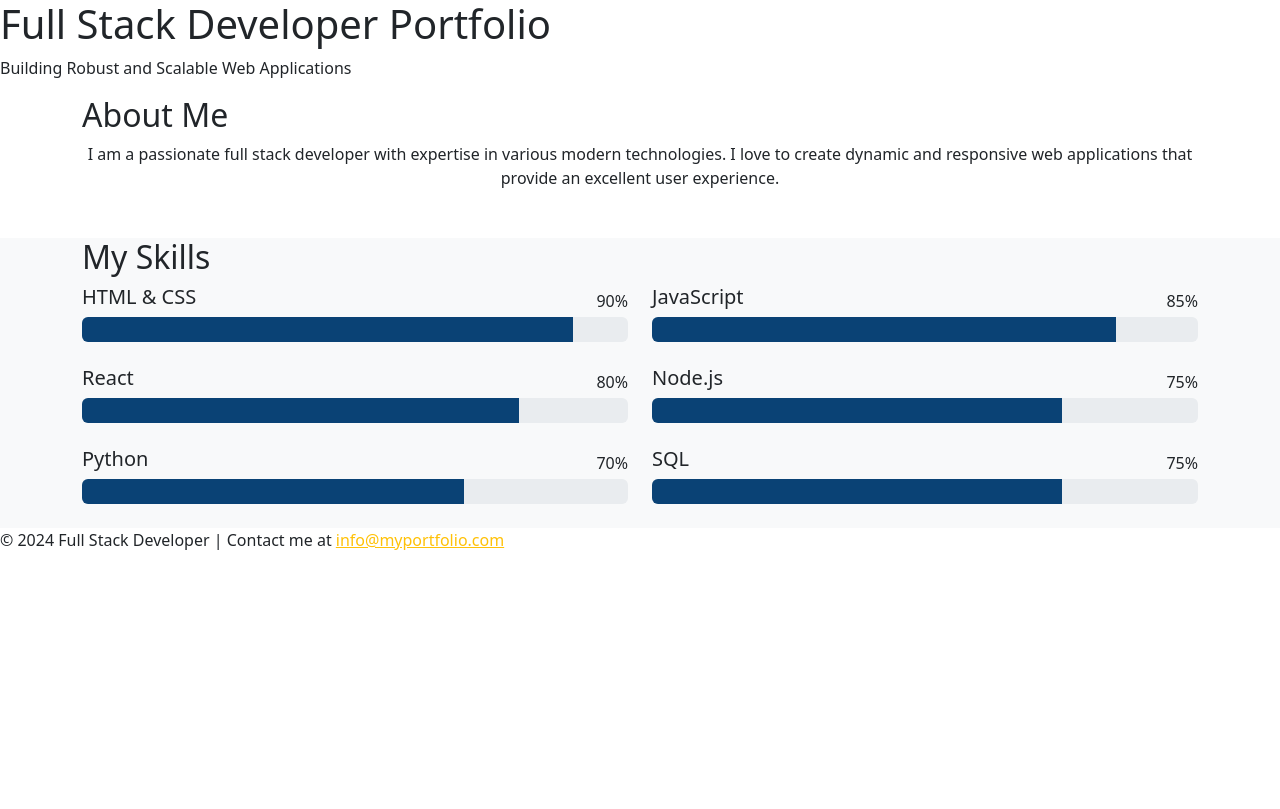
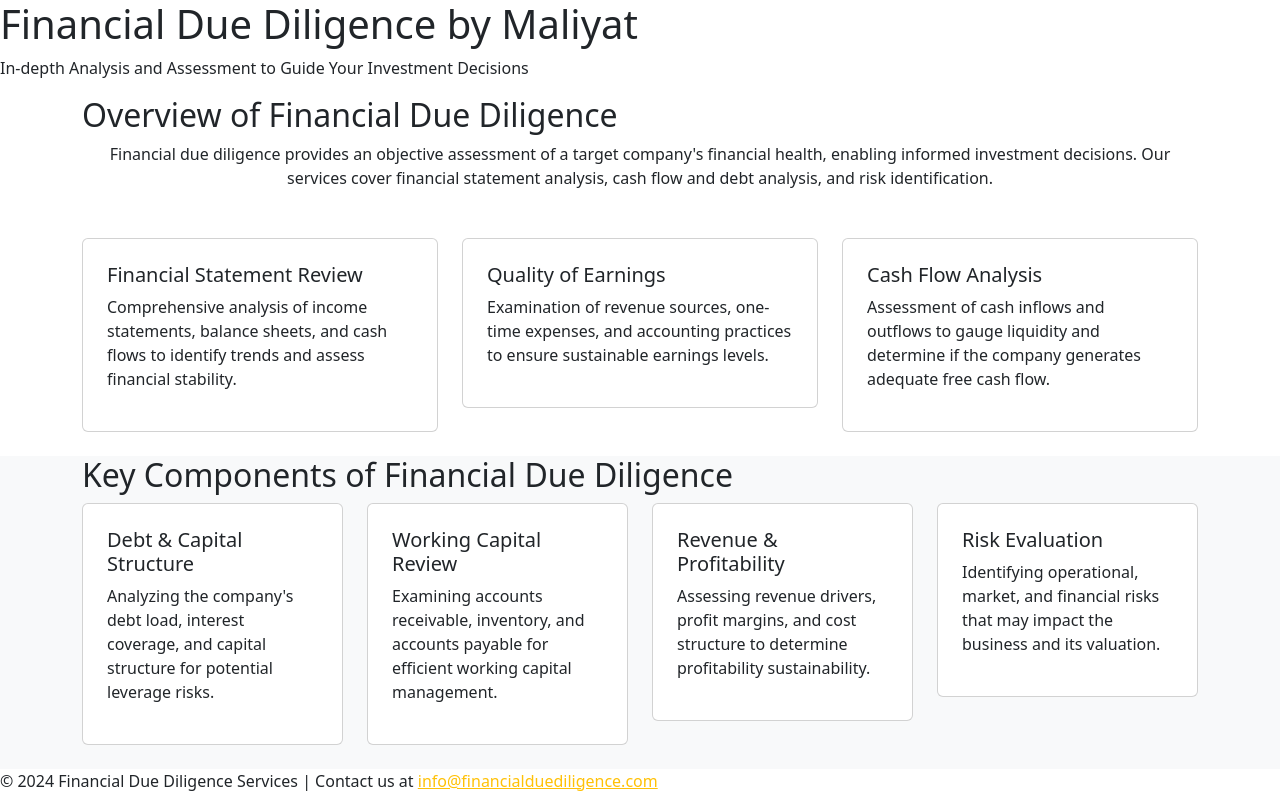
Before and after one commit to devmuddasir/maliyat, a plain HTML site: page index.html in a window 1280 px wide. Drawn offline with nearby package versions, Linux system fonts and the light colour scheme.

Commit message:
Update index.html

```diff
--- a/index.html
+++ b/index.html
@@ -3,7 +3,7 @@
 <head>
     <meta charset="UTF-8">
     <meta name="viewport" content="width=device-width, initial-scale=1.0">
-    <title>Full Stack Developer Portfolio</title>
+    <title>Financial Due Diligence Services by Maliyat</title>
 
     <!-- Bootstrap 5 for Layout and Grid -->
     <link href="https://cdnjs.cloudflare.com/ajax/libs/bootstrap/5.3.0/css/bootstrap.min.css" rel="stylesheet">
@@ -11,96 +11,74 @@
     <!-- Google Fonts -->
     <link href="https://fonts.googleapis.com/css2?family=Poppins:wght@400;600&display=swap" rel="stylesheet">
 
-    <!-- Custom Styles -->
-    <link rel="stylesheet" href="styles.css">
+    <!-- Custom CSS -->
+    <link rel="stylesheet" href="css/styles.css">
 </head>
 <body>
 
     <!-- Header -->
     <header>
-        <h1>Full Stack Developer Portfolio</h1>
-        <p>Building Robust and Scalable Web Applications</p>
+        <h1>Financial Due Diligence by Maliyat</h1>
+        <p>In-depth Analysis and Assessment to Guide Your Investment Decisions</p>
     </header>
 
-    <!-- Overview Section -->
+    <!-- Financial Due Diligence Overview Section -->
     <section id="overview" class="section">
         <div class="container">
-            <h2 class="section-title" data-gsap>About Me</h2>
+            <h2 class="section-title" data-gsap>Overview of Financial Due Diligence</h2>
             <p class="text-center mb-5" data-gsap>
-                I am a passionate full stack developer with expertise in various modern technologies. I love to create dynamic and responsive web applications that provide an excellent user experience.
+                Financial due diligence provides an objective assessment of a target company's financial health, enabling informed investment decisions. Our services cover financial statement analysis, cash flow and debt analysis, and risk identification.
             </p>
+            <div class="row">
+                <div class="col-lg-4 col-md-6 mb-4" data-gsap>
+                    <div class="card p-4">
+                        <h5>Financial Statement Review</h5>
+                        <p>Comprehensive analysis of income statements, balance sheets, and cash flows to identify trends and assess financial stability.</p>
+                    </div>
+                </div>
+                <div class="col-lg-4 col-md-6 mb-4" data-gsap>
+                    <div class="card p-4">
+                        <h5>Quality of Earnings</h5>
+                        <p>Examination of revenue sources, one-time expenses, and accounting practices to ensure sustainable earnings levels.</p>
+                    </div>
+                </div>
+                <div class="col-lg-4 col-md-6 mb-4" data-gsap>
+                    <div class="card p-4">
+                        <h5>Cash Flow Analysis</h5>
+                        <p>Assessment of cash inflows and outflows to gauge liquidity and determine if the company generates adequate free cash flow.</p>
+                    </div>
+                </div>
+            </div>
         </div>
     </section>
 
-    <!-- Skills Section -->
-    <section id="skills" class="section bg-light">
+    <!-- Key Components of Financial Due Diligence Section -->
+    <section id="key-components" class="section bg-light">
         <div class="container">
-            <h2 class="section-title" data-gsap>My Skills</h2>
+            <h2 class="section-title" data-gsap>Key Components of Financial Due Diligence</h2>
             <div class="row">
-                <div class="col-md-6 mb-4" data-gsap>
-                    <div class="skill-item">
-                        <div class="d-flex justify-content-between align-items-center">
-                            <h5>HTML & CSS</h5>
-                            <span>90%</span>
-                        </div>
-                        <div class="progress" style="height: 25px;">
-                            <div class="progress-bar" role="progressbar" style="width: 90%; background-color: #0a4275;" aria-valuenow="90" aria-valuemin="0" aria-valuemax="100"></div>
-                        </div>
+                <div class="col-lg-3 col-md-6 mb-4" data-gsap>
+                    <div class="card p-4">
+                        <h5>Debt & Capital Structure</h5>
+                        <p>Analyzing the company's debt load, interest coverage, and capital structure for potential leverage risks.</p>
                     </div>
                 </div>
-                <div class="col-md-6 mb-4" data-gsap>
-                    <div class="skill-item">
-                        <div class="d-flex justify-content-between align-items-center">
-                            <h5>JavaScript</h5>
-                            <span>85%</span>
-                        </div>
-                        <div class="progress" style="height: 25px;">
-                            <div class="progress-bar" role="progressbar" style="width: 85%; background-color: #0a4275;" aria-valuenow="85" aria-valuemin="0" aria-valuemax="100"></div>
-                        </div>
+                <div class="col-lg-3 col-md-6 mb-4" data-gsap>
+                    <div class="card p-4">
+                        <h5>Working Capital Review</h5>
+                        <p>Examining accounts receivable, inventory, and accounts payable for efficient working capital management.</p>
                     </div>
                 </div>
-                <div class="col-md-6 mb-4" data-gsap>
-                    <div class="skill-item">
-                        <div class="d-flex justify-content-between align-items-center">
-                            <h5>React</h5>
-                            <span>80%</span>
-                        </div>
-                        <div class="progress" style="height: 25px;">
-                            <div class="progress-bar" role="progressbar" style="width: 80%; background-color: #0a4275;" aria-valuenow="80" aria-valuemin="0" aria-valuemax="100"></div>
-                        </div>
+                <div class="col-lg-3 col-md-6 mb-4" data-gsap>
+                    <div class="card p-4">
+                        <h5>Revenue & Profitability</h5>
+                        <p>Assessing revenue drivers, profit margins, and cost structure to determine profitability sustainability.</p>
                     </div>
                 </div>
-                <div class="col-md-6 mb-4" data-gsap>
-                    <div class="skill-item">
-                        <div class="d-flex justify-content-between align-items-center">
-                            <h5>Node.js</h5>
-                            <span>75%</span>
-                        </div>
-                        <div class="progress" style="height: 25px;">
-                            <div class="progress-bar" role="progressbar" style="width: 75%; background-color: #0a4275;" aria-valuenow="75" aria-valuemin="0" aria-valuemax="100"></div>
-                        </div>
-                    </div>
-                </div>
-                <div class="col-md-6 mb-4" data-gsap>
-                    <div class="skill-item">
-                        <div class="d-flex justify-content-between align-items-center">
-                            <h5>Python</h5>
-                            <span>70%</span>
-                        </div>
-                        <div class="progress" style="height: 25px;">
-                            <div class="progress-bar" role="progressbar" style="width: 70%; background-color: #0a4275;" aria-valuenow="70" aria-valuemin="0" aria-valuemax="100"></div>
-                        </div>
-                    </div>
-                </div>
-                <div class="col-md-6 mb-4" data-gsap>
-                    <div class="skill-item">
-                        <div class="d-flex justify-content-between align-items-center">
-                            <h5>SQL</h5>
-                            <span>75%</span>
-                        </div>
-                        <div class="progress" style="height: 25px;">
-                            <div class="progress-bar" role="progressbar" style="width: 75%; background-color: #0a4275;" aria-valuenow="75" aria-valuemin="0" aria-valuemax="100"></div>
-                        </div>
+                <div class="col-lg-3 col-md-6 mb-4" data-gsap>
+                    <div class="card p-4">
+                        <h5>Risk Evaluation</h5>
+                        <p>Identifying operational, market, and financial risks that may impact the business and its valuation.</p>
                     </div>
                 </div>
             </div>
@@ -109,12 +87,12 @@
 
     <!-- Footer -->
     <footer>
-        <p>&copy; 2024 Full Stack Developer | Contact me at <a href="mailto:info@myportfolio.com" style="color: #ffc107;">info@myportfolio.com</a></p>
+        <p>&copy; 2024 Financial Due Diligence Services | Contact us at <a href="mailto:info@financialduediligence.com" style="color: #ffc107;">info@financialduediligence.com</a></p>
     </footer>
 
     <!-- Bootstrap and GSAP Scripts -->
     <script src="https://cdnjs.cloudflare.com/ajax/libs/bootstrap/5.3.0/js/bootstrap.bundle.min.js"></script>
     <script src="https://cdnjs.cloudflare.com/ajax/libs/gsap/3.10.4/gsap.min.js"></script>
-    <script src="scripts.js"></script>
+    <script src="js/scripts.js"></script>
 </body>
 </html>
```
